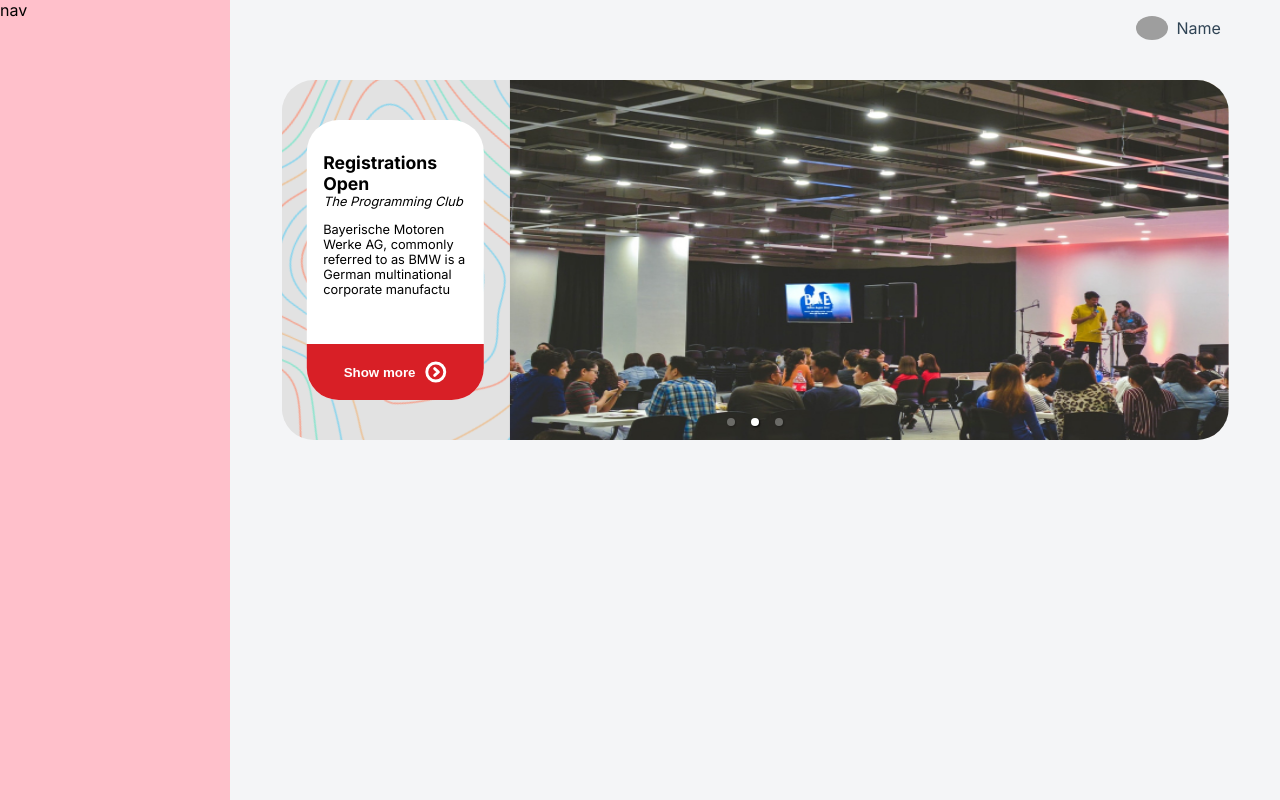
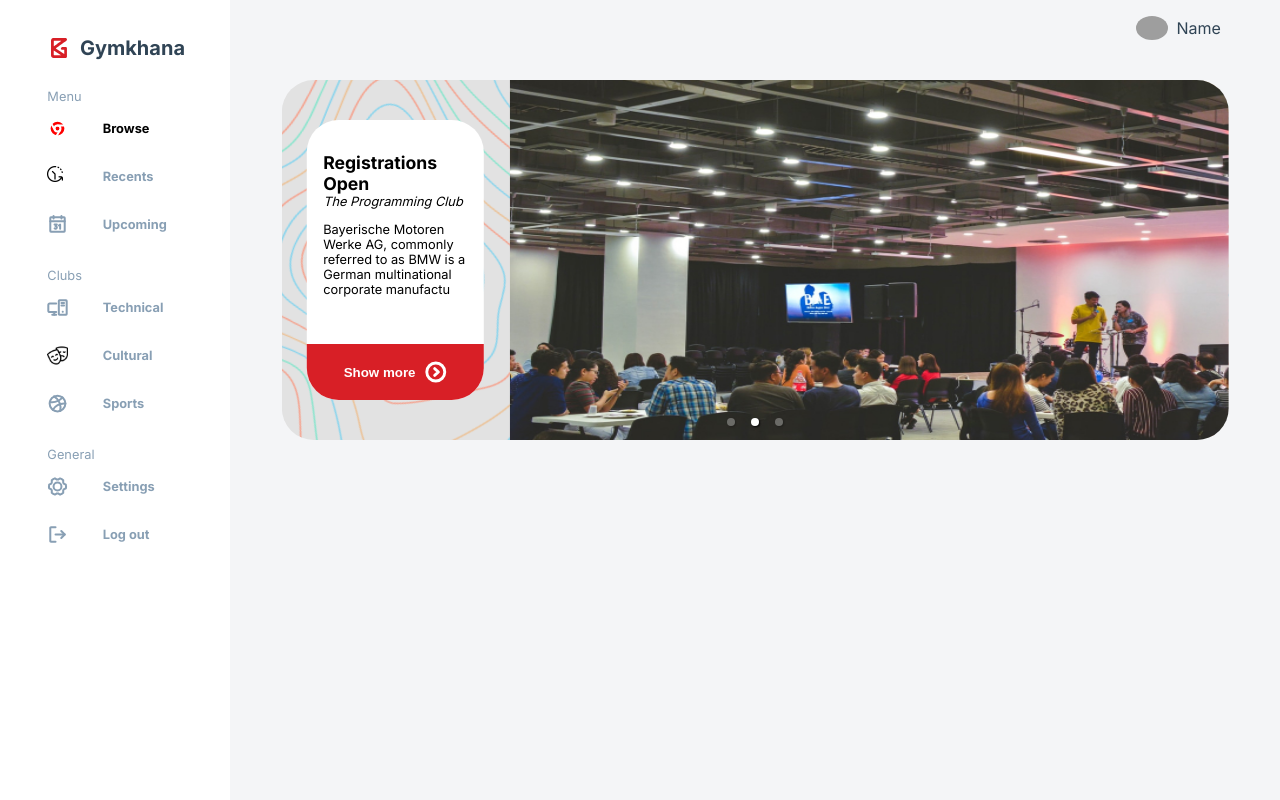
Before and after one commit to BitByte-TPC/gymkhana, a React (Vite) app in the folder ui/: page / in a window 1280 px wide. Built offline with nearby package versions, Linux system fonts and the light colour scheme; no server answers; sample sign-in values are in the browser's storage; grey boxes are pictures that could not be loaded.

Commit message:
feat(ui): add sidebar-to-homepage

```diff
--- a/ui/src/Routes.tsx
+++ b/ui/src/Routes.tsx
@@ -20,7 +20,7 @@ export const Router: React.FC = () => {
         />
         <Route path="/login" element={<Login />} />
         <Route path="/login/redirect" element={<LoginRedirect />} />
-        <Route path="/sidebar" element={<Sidebar />} />
+        <Route path="/homepage" element={<Sidebar />} />
       </Routes>
     </>
   );
--- a/ui/src/components/Sidebar/styles.module.css
+++ b/ui/src/components/Sidebar/styles.module.css
@@ -1,13 +1,14 @@
 .container {
   display: flex;
   flex-direction: column;
+  height: 100%;
   background-color: var(--primary-bg);
 }
 
 .container_row_heading {
   display: flex;
-  border-left: 5px solid white;
-  margin-left: 44vw;
+  border-left: 5px solid var(--primary-bg);
+  margin-left: 3.1vw;
 }
 
 .container_row_heading > * {
@@ -20,7 +21,7 @@
   padding: 5px;
   display: flex;
   justify-content: center;
-  border-left: 5px solid white;
+  border-left: 5px solid var(--primary-bg);
   align-items: center;
 }
 
@@ -38,7 +39,7 @@
 
 .container_row:hover {
   border-left: 5px solid var(--primary-color);
-  background-color: rgb(236, 235, 235);
+  background-color: rgb(235, 235, 235);
   cursor: pointer;
 }
 
@@ -52,14 +53,14 @@
 }
 
 .text {
-  margin-top: 4vh;
+  margin-top: 3.7vh;
   color: var(--primary-text);
-  font-size: 1rem;
+  font-size: 1.25rem;
   font-weight: 600;
 }
 
 .container_text_row {
-  margin-left: 45vw;
+  margin-left: 3.7vw;
   margin-top: 2.5vh;
   color: var(--secondary-text);
   font-size: 0.8rem;
@@ -68,13 +69,12 @@
 
 .icondesign {
   flex: 1;
-  margin-top: -1.5vh;
+  margin-top: -2.3vh;
   height: 70%;
-  /* fill: none; */
 }
 
 .icontext {
-  margin-top: -3vh;
+  margin-top: -3.8vh;
   flex: 2;
   margin-left: 1.5vw;
   color: var(--secondary-text);
--- a/ui/src/pages/Home/index.tsx
+++ b/ui/src/pages/Home/index.tsx
@@ -1,11 +1,14 @@
 import {NewsCarousel} from '../../components/NewsCarousel';
+import {Sidebar} from '../../components/Sidebar/Sidebar';
 import {TopBar} from '../../components/TopBar';
 import styles from './styles.module.css';
 
 export const Home: React.FC = () => {
   return (
     <div className={styles.container}>
-      <div className={styles.dummyNav}>nav</div>
+      <div className={styles.dummyNav}>
+        <Sidebar />
+      </div>
       <div className={styles.mainContent}>
         <TopBar />
         <NewsCarousel />
```
